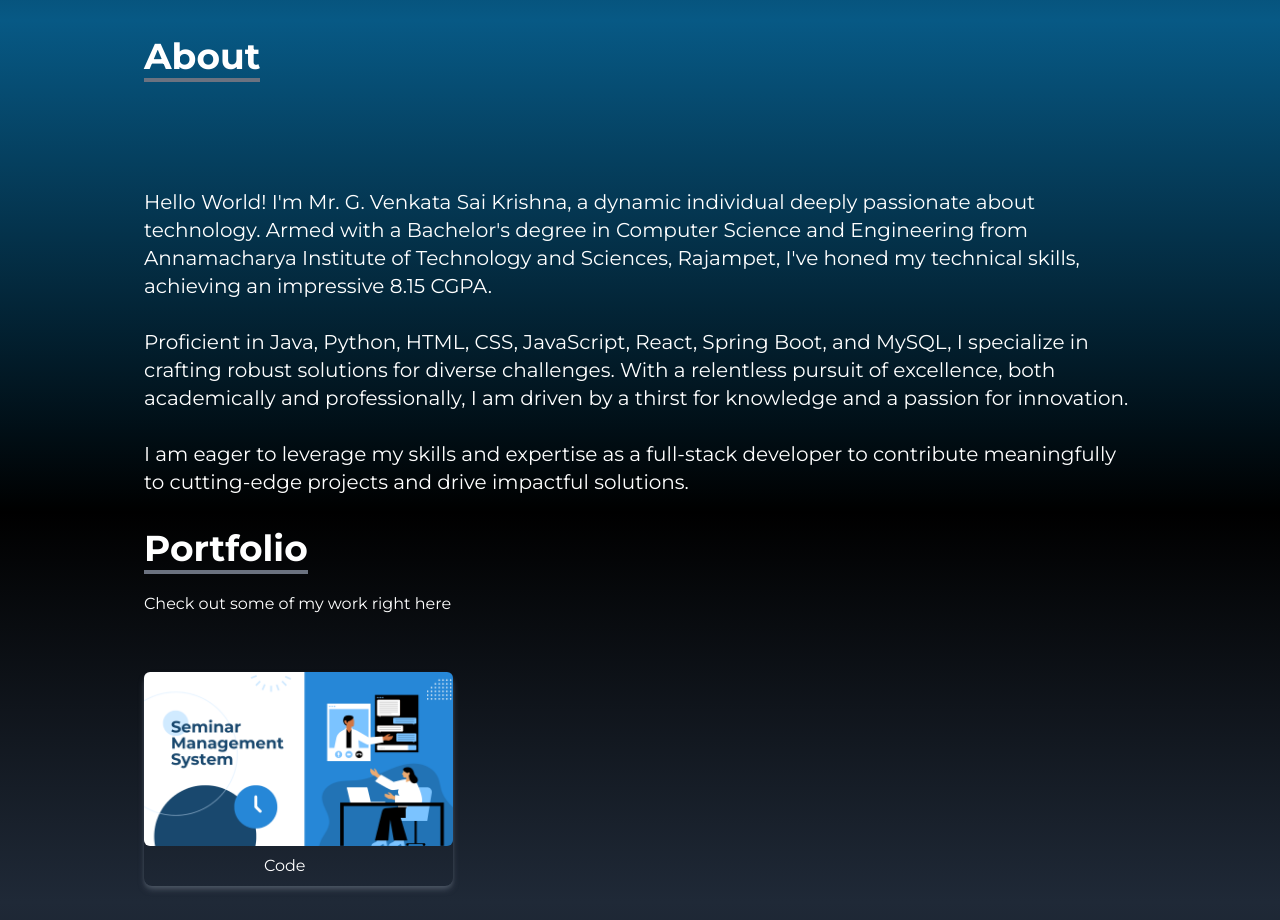
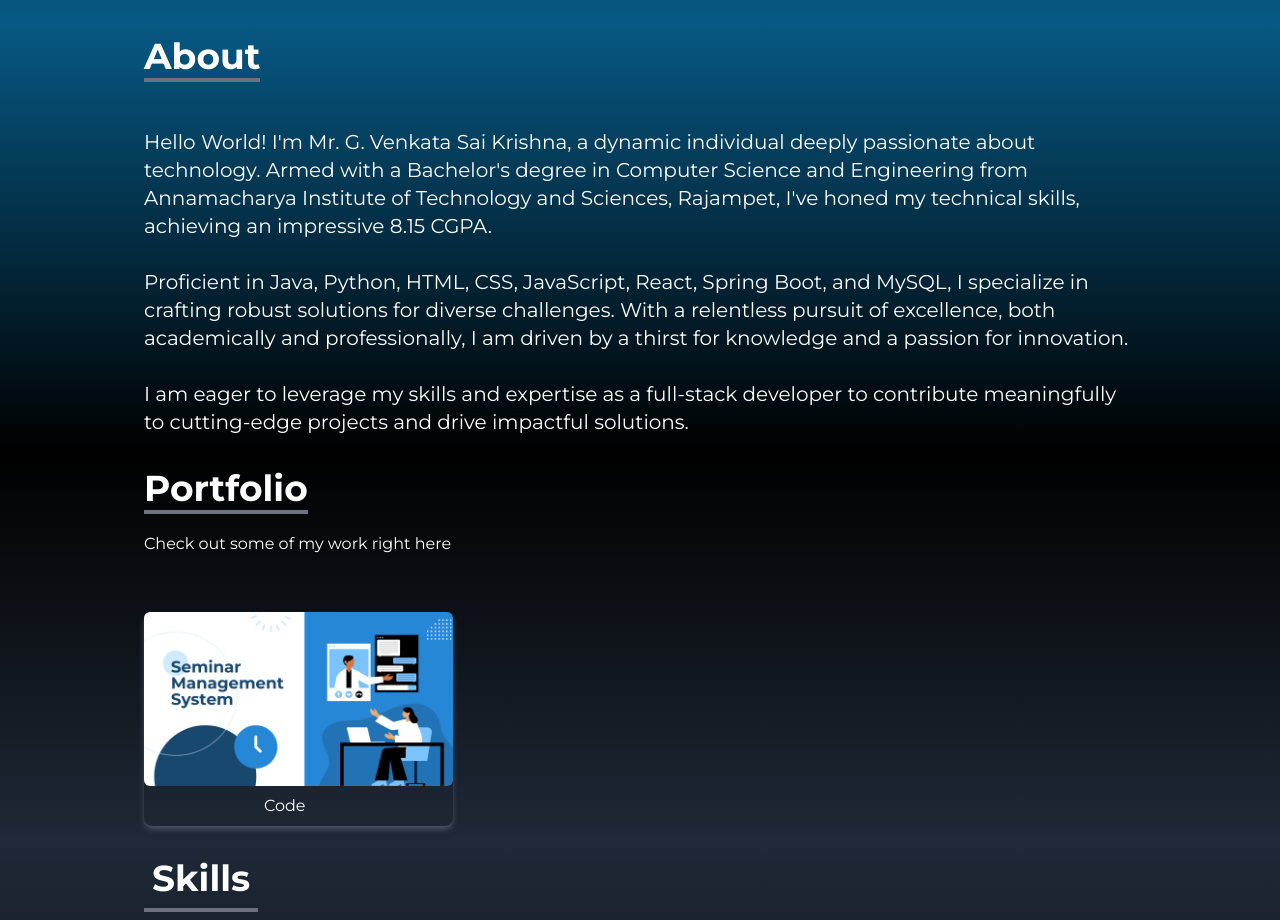
Before and after one commit to Saikrishna00003/SaiKrishna_Portfolio, a React (Create React App) app: page / in a window 1280 px wide. Shown: the part 780-1700 px from the top of the page. Built offline with nearby package versions, Linux system fonts and the light colour scheme; the HTML template or start-up script is replaced by a standard one; a web font is replaced by a local one.

Commit message:
updated Resume

```diff
--- a/src/components/About.jsx
+++ b/src/components/About.jsx
@@ -13,7 +13,7 @@ const About = () => {
           </p>
         </div>
 
-        <p className="text-xl mt-20">
+        <p className="text-xl mt-5">
         Hello World! I'm Mr. G. Venkata Sai Krishna, a dynamic individual deeply passionate about technology. Armed with a Bachelor's degree in Computer Science and Engineering from Annamacharya Institute of Technology and Sciences, Rajampet, I've honed my technical skills, achieving an impressive 8.15 CGPA.
 <br/><br/>
 Proficient in Java, Python, HTML, CSS, JavaScript, React, Spring Boot, and MySQL, I specialize in crafting robust solutions for diverse challenges. With a relentless pursuit of excellence, both academically and professionally, I am driven by a thirst for knowledge and a passion for innovation.
--- a/src/components/NavBar.jsx
+++ b/src/components/NavBar.jsx
@@ -35,7 +35,7 @@ const NavBar = () => {
 
 <div className="flex justify-between items-center w-full h-20 px-4 text-white bg-black fixed ">
       <div>
-      <a href="https://www.linkedin.com/in/sai-krishna-8050ba18b" target='_blank' rel="noreferrer" >  <h1 className="text-3xl font-logo ml-3">SAI KRISHNA</h1></a>
+      <a href="https://www.linkedin.com/in/gvsaikrishna" target='_blank' rel="noreferrer" >  <h1 className="text-3xl font-logo ml-3">SAI KRISHNA</h1></a>
       </div>
 
       <ul className="hidden md:flex">
```
Also changed, not shown: 1 other file (tests, documents, lock files or other folders).
